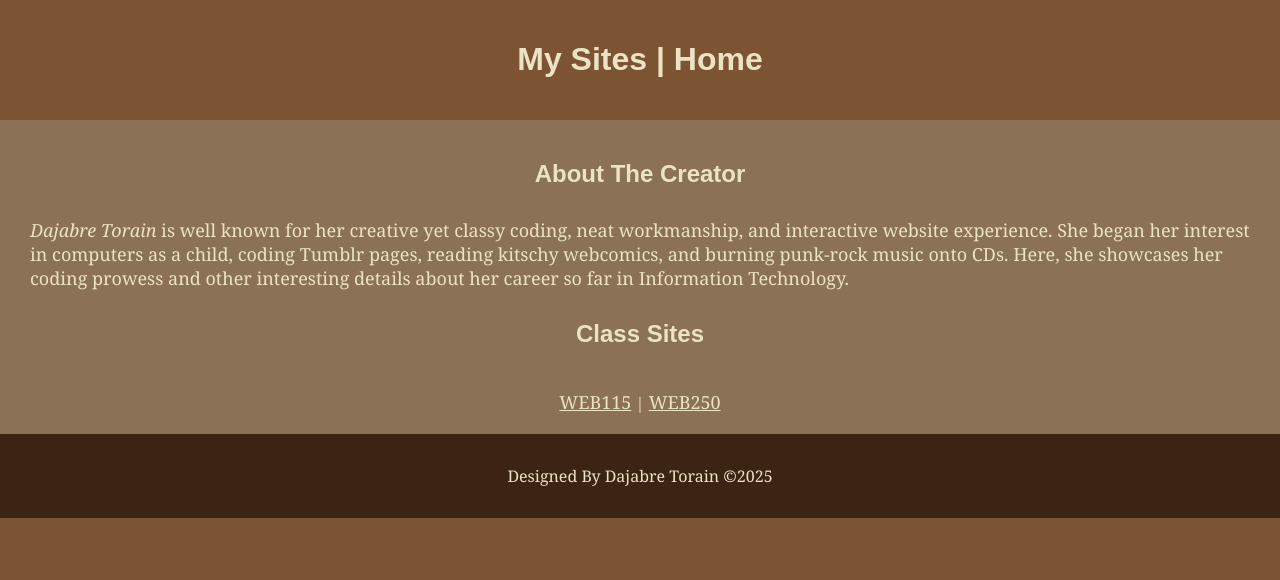
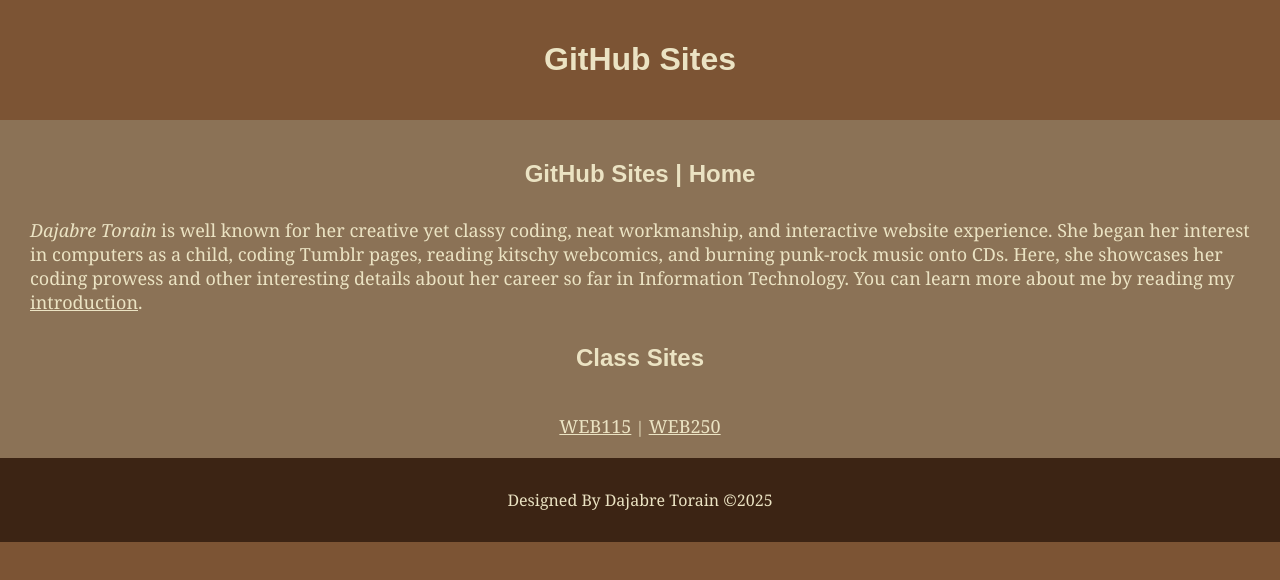
Before and after one commit to Sohfahking/Sohfahking.github.io, a plain HTML site: page index.html in a window 1280 px wide. Drawn offline with Linux system fonts and the light colour scheme.

Commit message:
Update index.html

```diff
--- a/index.html
+++ b/index.html
@@ -7,7 +7,7 @@
   <meta name="keywords" content="HTML, CSS, JavaScript">
   <meta name="author" content="Dajabre Torain">
   <meta name="viewport" content="width=device-width, initial-scale=1.0">
-  <title>Dajabre Torain's Daring Tiger | WEB115 | Index</title>
+  <title>Dajabre Torain's GitHub Sites | Home</title>
 
   <!--  Link to CSS file(s) -->
   <link rel="stylesheet" type="text/css" href="styles/default.css">
@@ -18,17 +18,19 @@
 
 <body>
   <header>
-    <h1>My Sites | Home </h1>
+    <h1>GitHub Sites </h1>
   </header>
 
     <main>
-      <h2>About The Creator</h2>
+      <h2>GitHub Sites | Home</h2>
         <p> <em>Dajabre Torain</em> is well known for her creative yet classy coding,
           neat workmanship, and interactive website experience.
           She began her interest in computers as a child, coding Tumblr pages,
           reading kitschy webcomics, and burning punk-rock music onto CDs.
           Here, she showcases her coding prowess and other interesting details about her
-          career so far in Information Technology. </p>
+          career so far in Information Technology. You can learn more about me by reading my
+          <a href="https://sohfahking.github.io/web115/introduction.html" target="_blank" title="Intro">introduction</a>.
+        </p>
 
           <h2>Class Sites</h2><br>
             <a href="https://sohfahking.github.io/web115/" target="_blank" title="WEB115">WEB115</a> |
```
